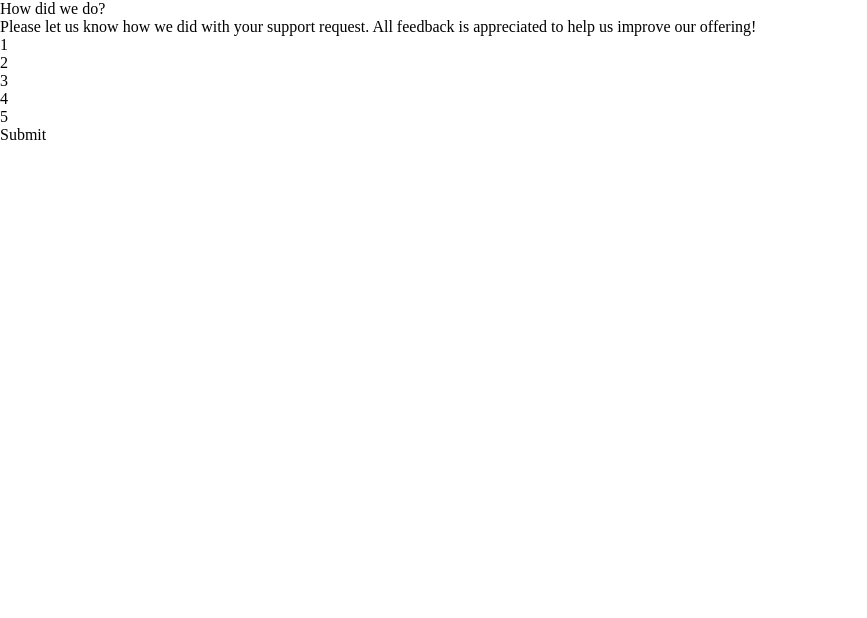
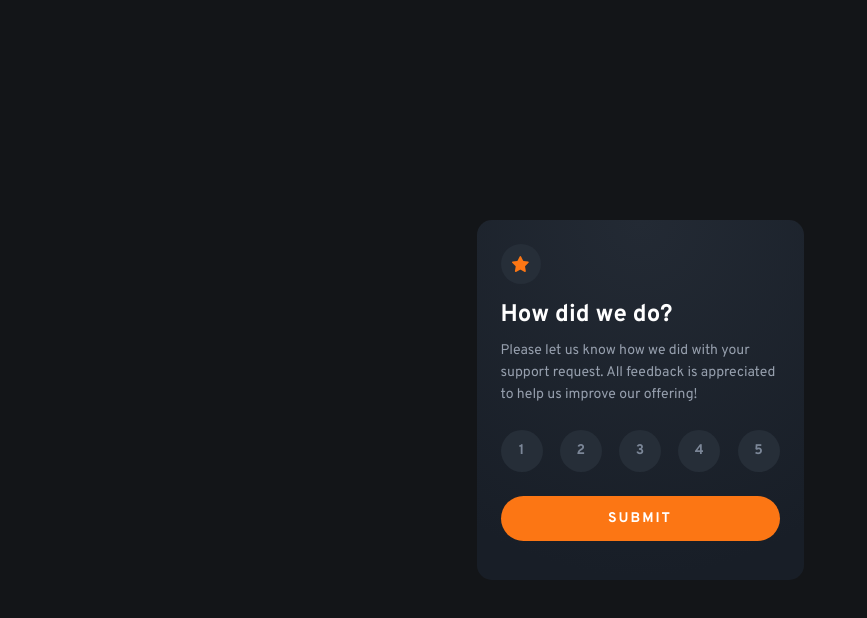
Before and after one commit to paulaabro/interactive-rating-component, a plain HTML site: page index.html in a window 1280 px wide. Shown: the whole page, without its empty margins (0-867 px from the left). Drawn offline with Linux system fonts and the light colour scheme.

Commit message:
implement the basis of the css for the first part

```diff
--- a/index.html
+++ b/index.html
@@ -14,30 +14,23 @@
   <body>
     <main>
       <div class="modal">
+        <div class="star circle">
+          <img src="./images/icon-star.svg" alt="star" />
+        </div>
         <h1>How did we do?</h1>
         <p>
           Please let us know how we did with your support request. All feedback is appreciated to
           help us improve our offering!
         </p>
 
-        <ul>
-          <li>
-            <button>1</button>
-          </li>
-          <li>
-            <button>2</button>
-          </li>
-          <li>
-            <button>3</button>
-          </li>
-          <li>
-            <button>4</button>
-          </li>
-          <li>
-            <button>5</button>
-          </li>
-        </ul>
-        <button disabled>Submit</button>
+        <div class="btns">
+            <button class="circle">1</button>
+            <button class="circle">2</button>
+            <button class="circle">3</button>
+            <button class="circle">4</button>
+            <button class="circle">5</button>
+        </div>
+        <button class="submit-btn" disabled>Submit</button>
       </div>
       <!--       <div class="modal">
         <p>You selected 3 out of 5</p>
--- a/style.css
+++ b/style.css
@@ -0,0 +1,91 @@
+@import url("https://fonts.googleapis.com/css2?family=Overpass:wght@400;700&display=swap");
+
+body {
+  font-family: "Overpass", sans-serif;
+}
+
+main {
+  width: 100vw;
+  height: 100vh;
+  background-color: #131518;
+
+  display: flex;
+  justify-content: center;
+  align-items: center;
+}
+
+.modal {
+  width: 327px;
+  height: 360px;
+  border-radius: 15px;
+  padding: 24px 24px 32px;
+  background: radial-gradient(98.96% 98.96% at 50% 0%, #232a34 0%, #181e27 100%);
+}
+
+.star.circle {
+  width: 40px;
+  height: 40px;
+}
+
+.circle {
+  width: 42px;
+  height: 42px;
+  border-radius: 50%;
+
+  display: flex;
+  justify-content: center;
+  align-items: center;
+
+  background-color: #262e38;
+}
+
+h1 {
+  color: #fff;
+  font-weight: 700;
+  font-size: 24px;
+  line-height: 30px;
+  margin: 16px 0 10px;
+}
+
+p {
+  font-size: 14px;
+  line-height: 22px;
+  color: #969fad;
+}
+
+.btns {
+  display: flex;
+  justify-content: space-between;
+  margin: 24px 0;
+}
+
+.btns button {
+  font-weight: 700;
+  font-size: 14px;
+  line-height: 24px;
+  color: #7c8798;
+}
+
+.btns button.select {
+  color: #fff;
+  background: #7c8798;
+}
+
+.submit-btn {
+  width: 279px;
+  height: 45px;
+  border-radius: 23px;
+
+  display: flex;
+  justify-content: center;
+  align-items: center;
+
+  color: #fff;
+  font-weight: 700;
+  font-size: 14px;
+  line-height: 18px;
+
+  text-transform: uppercase;
+  letter-spacing: 2px;
+  background-color: #fc7614;
+}
```
